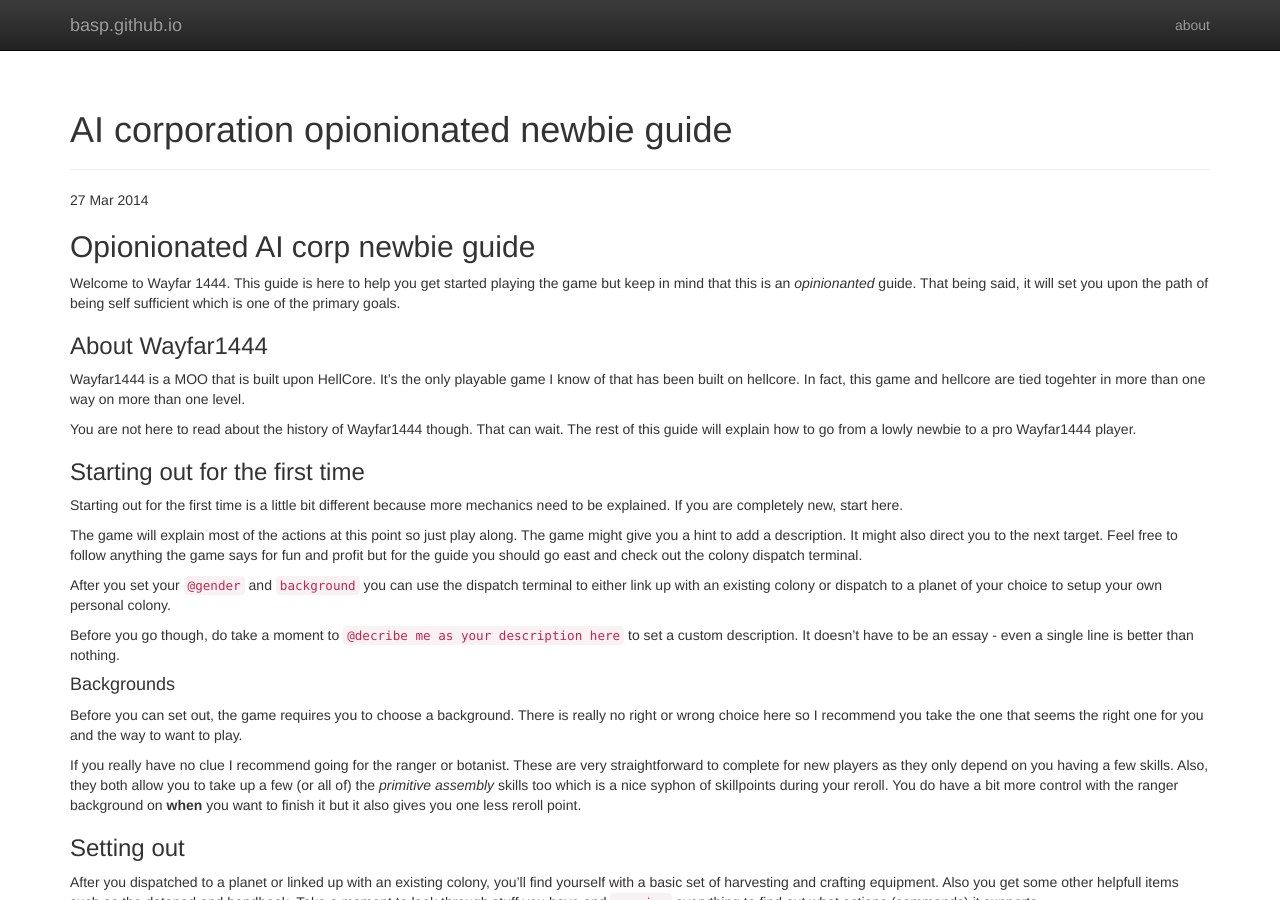
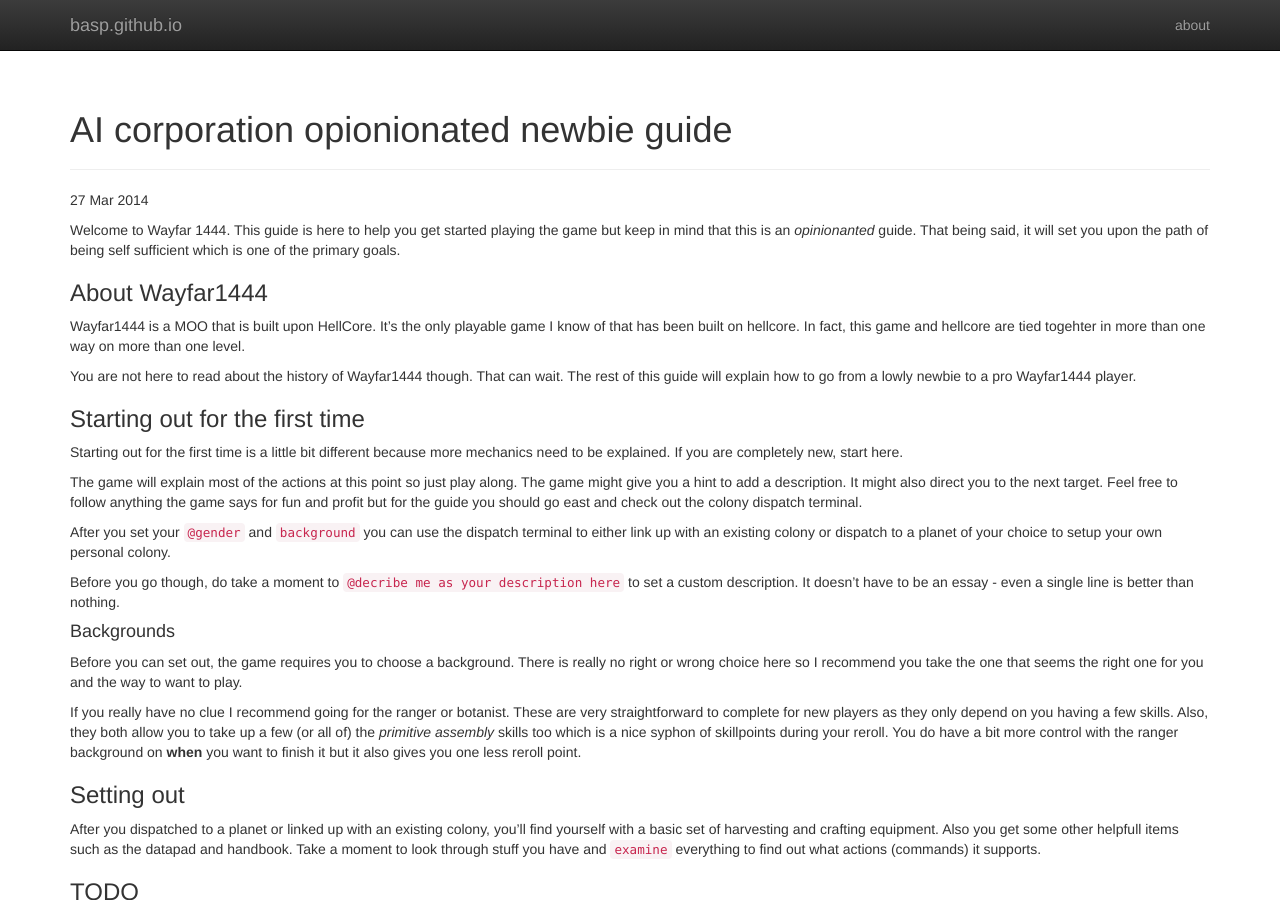
Before and after one commit to basp/basp.github.io, a Jekyll site: the page built from _posts/2014-03-27-AI-opinionated-newbie-guide.md, in a window 1280 px wide and 900 px high. Built offline with Jekyll 4.4.1, drawn with Linux system fonts in a browser that asks for light colours; nearby versions of some CDN libraries; Markdown is read by kramdown in place of the engine named in the settings.

Commit message:
Removed redundant header

```diff
--- a/_posts/2014-03-27-AI-opinionated-newbie-guide.md
+++ b/_posts/2014-03-27-AI-opinionated-newbie-guide.md
@@ -3,7 +3,6 @@ title: AI corporation opionionated newbie guide
 tags: games, wayfar1444, moo
 layout: post
 ---
-## Opionionated AI corp newbie guide
 Welcome to Wayfar 1444. This guide is here to help you get started playing the game but keep in mind that this is an _opinionanted_ guide. That being said, it will set you upon the path of being self sufficient which is one of the primary goals.
 
 ### About Wayfar1444
```
